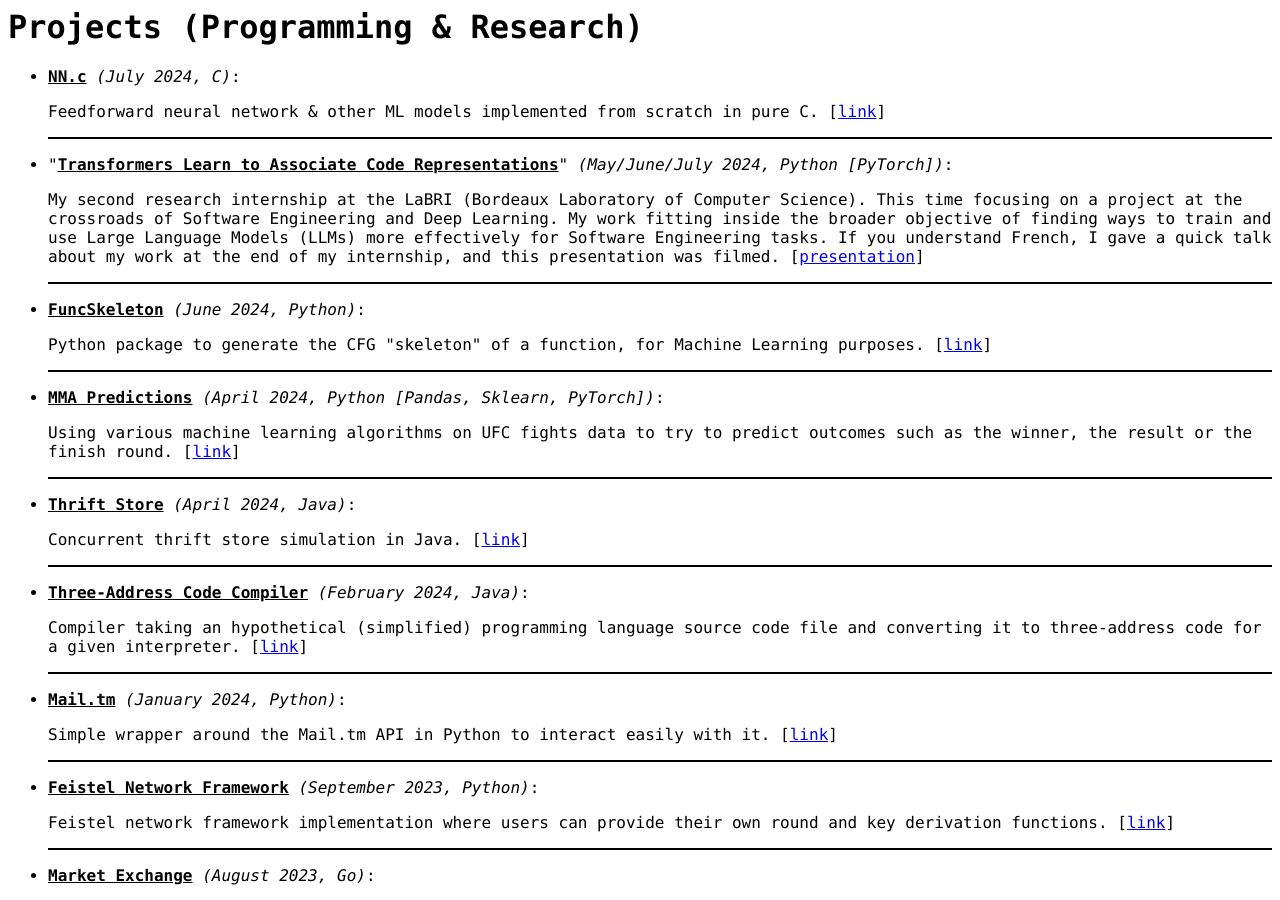
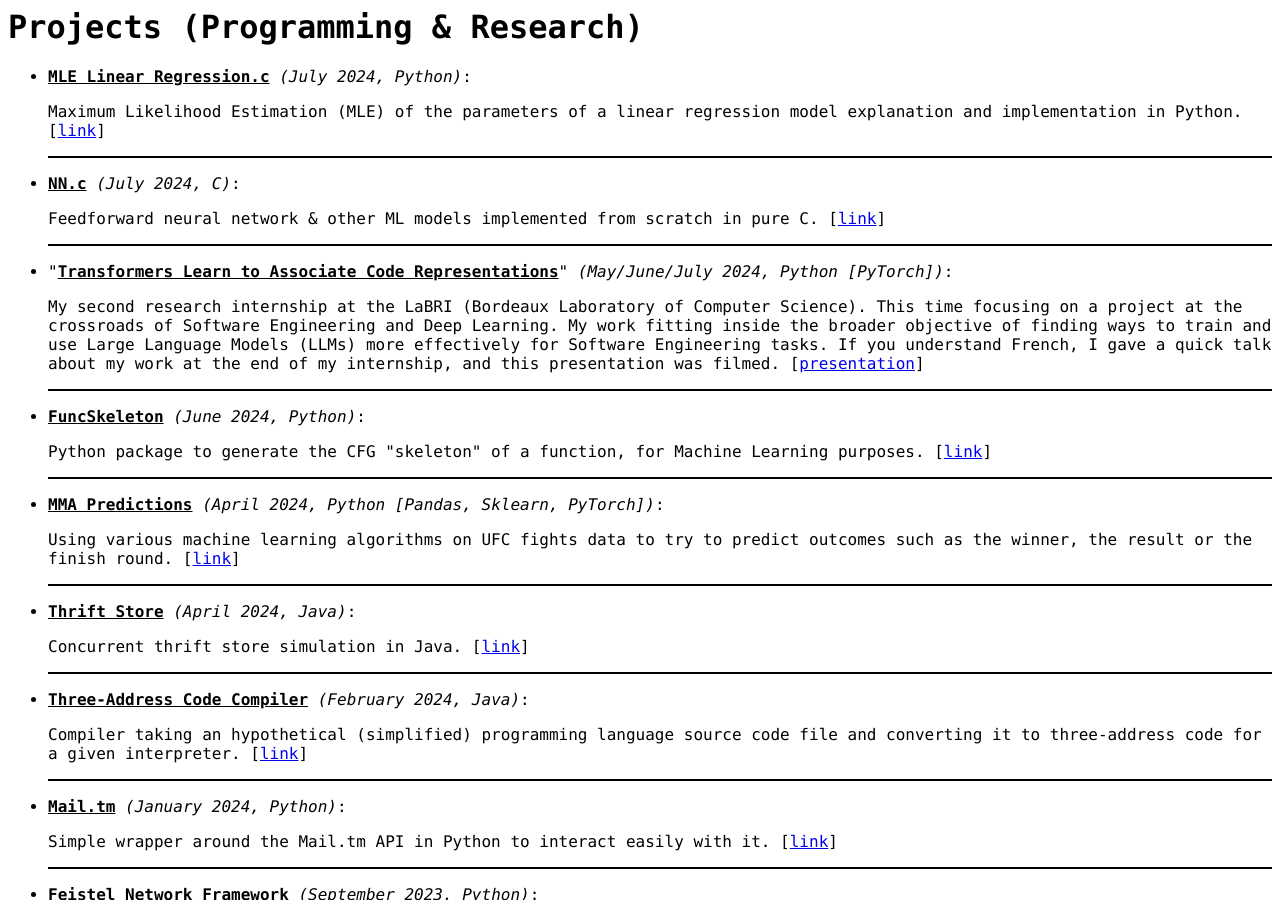
Before and after one commit to mrochk/mrochk.github.io, a Jekyll site: the page projects.html, which Jekyll copies as it is, in a window 1280 px wide and 900 px high. Built offline with Jekyll 4.4.1, drawn with Linux system fonts in a browser that asks for light colours.

Commit message:
added mle

```diff
--- a/projects.html
+++ b/projects.html
@@ -25,6 +25,11 @@ b {
         <p>Autograd engine that works at scalar and matrix level. [<a href="https://github.com/mrochk/autograd">link</a>]</p>
     </li>
     -->
+
+    <li>
+        <p><b>MLE Linear Regression.c</b> <i>(July 2024, Python)</i>:</p>
+        <p>Maximum Likelihood Estimation (MLE) of the parameters of a linear regression model explanation and implementation in Python. [<a href="https://github.com/mrochk/mle-linreg">link</a>]</p>
+    </li>
 
     <li>
         <p><b>NN.c</b> <i>(July 2024, C)</i>:</p>
```
